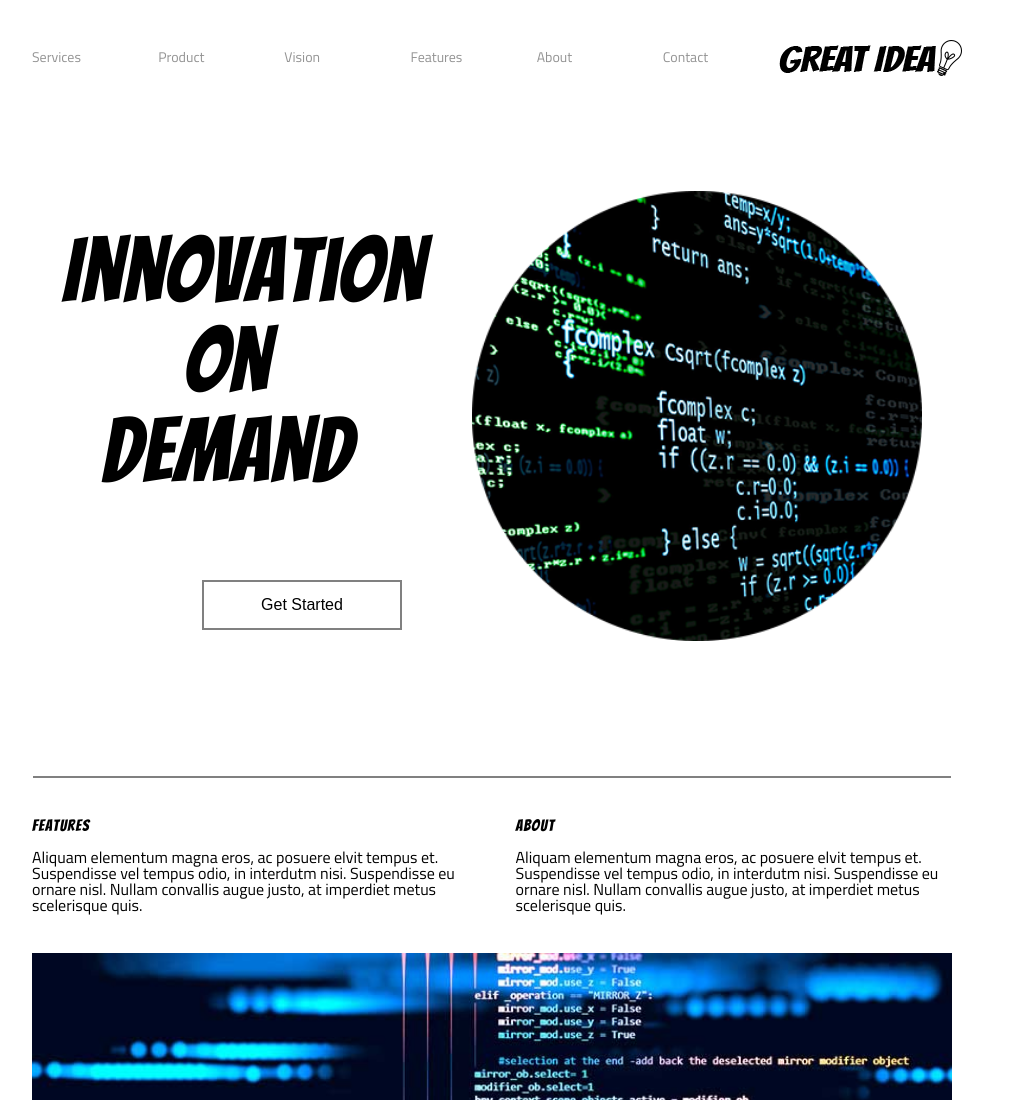
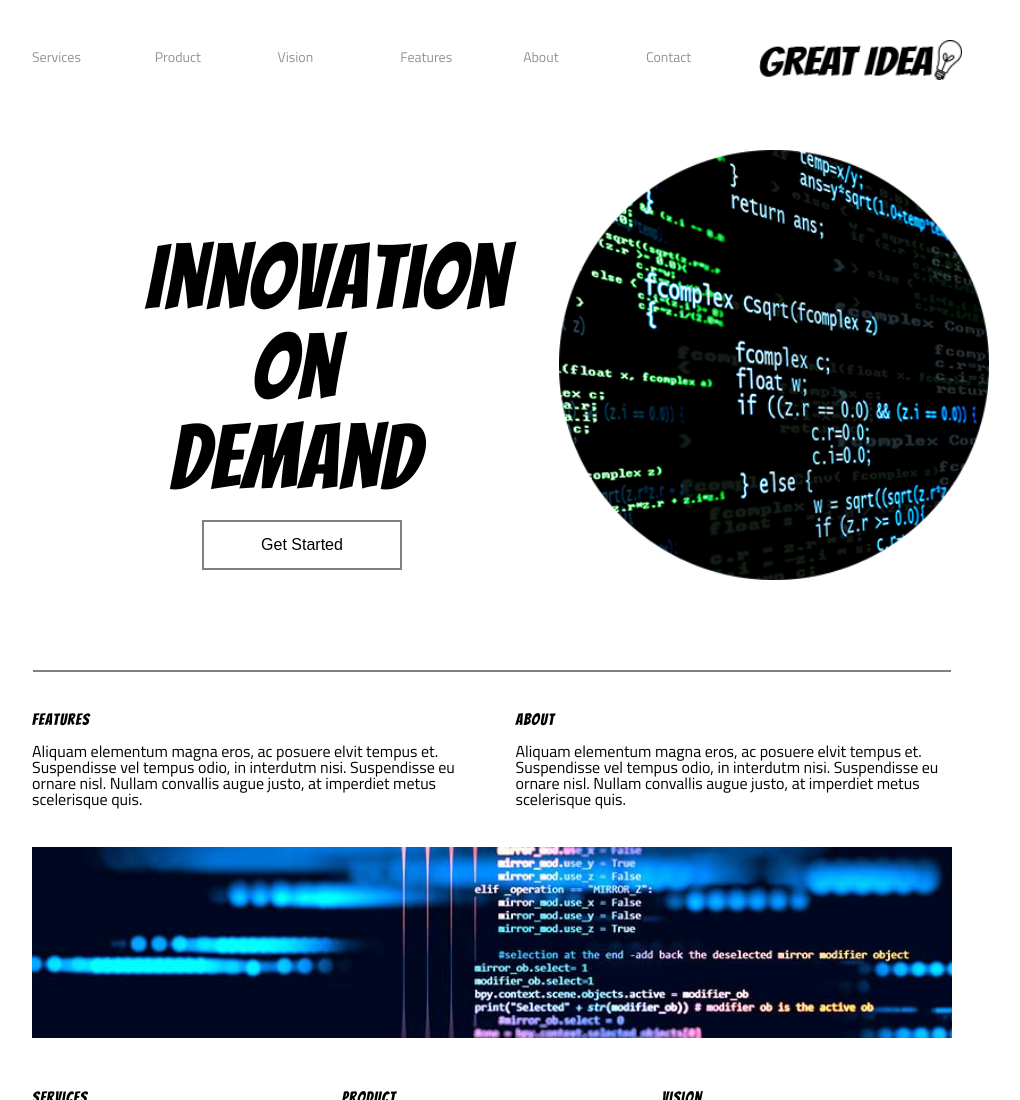
Before and after one commit to maribelcuales/FlexBox-UI-III-Flexbox-, a website: page great-idea/index.html in a window 1280 px wide. Shown: the top 1100 px of the page, without its empty margins (148-1168 px from the left). Drawn offline with Linux system fonts and the light colour scheme.

Commit message:
adjusted margins for header class items: h1, header-img, and button

```diff
--- a/great-idea/css/index.css
+++ b/great-idea/css/index.css
@@ -100,14 +100,16 @@ h1, h2, h3, h4, h5 {
 	/* refactor inline-block to flex */
 	display: flex;
 	justify-content: flex-end;
+	height: 40px;
 }
 
 /* header class */
 header {
-	height: 600px;
 	display: flex;
 	justify-content: space-evenly;
 	align-items: center;
+	margin-top: 30px;
+	margin-bottom: 30px;
 }
 
 header h1 {
@@ -126,12 +128,12 @@ header h1 {
 	display: flex;
 	flex-direction: column;
 	text-align: center;
-  	top: 0px;
-  	left: 150px;
+	margin-left: 150px;
+	margin-top: 50px;
   	height: 300px;
-  	width: 330px;
+  	width: 300px;
   	font-size: 90px;
-	margin-bottom: 80px;
+	/*margin-bottom: 80px; */
 }
 
 .header-img {
@@ -143,14 +145,14 @@ header h1 {
 
 	/*refactor inline-block to flex */
 	display: flex;
-	height: 450px;
-
+	height: 430px;
+	margin-left: 100px;
 }
 
 button {
   	position: absolute;
   	left: 220px;
-  	top: 580px;
+  	top: 520px;
   	height: 50px;
   	width: 200px;
   	border: 2px solid gray;
```
